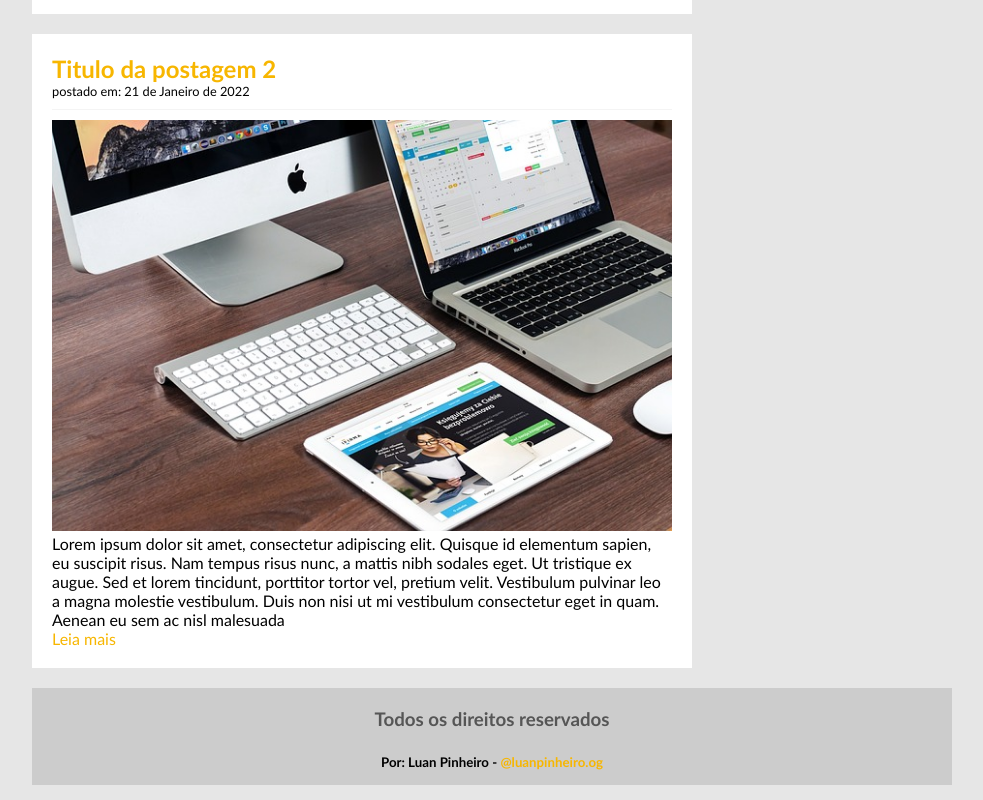
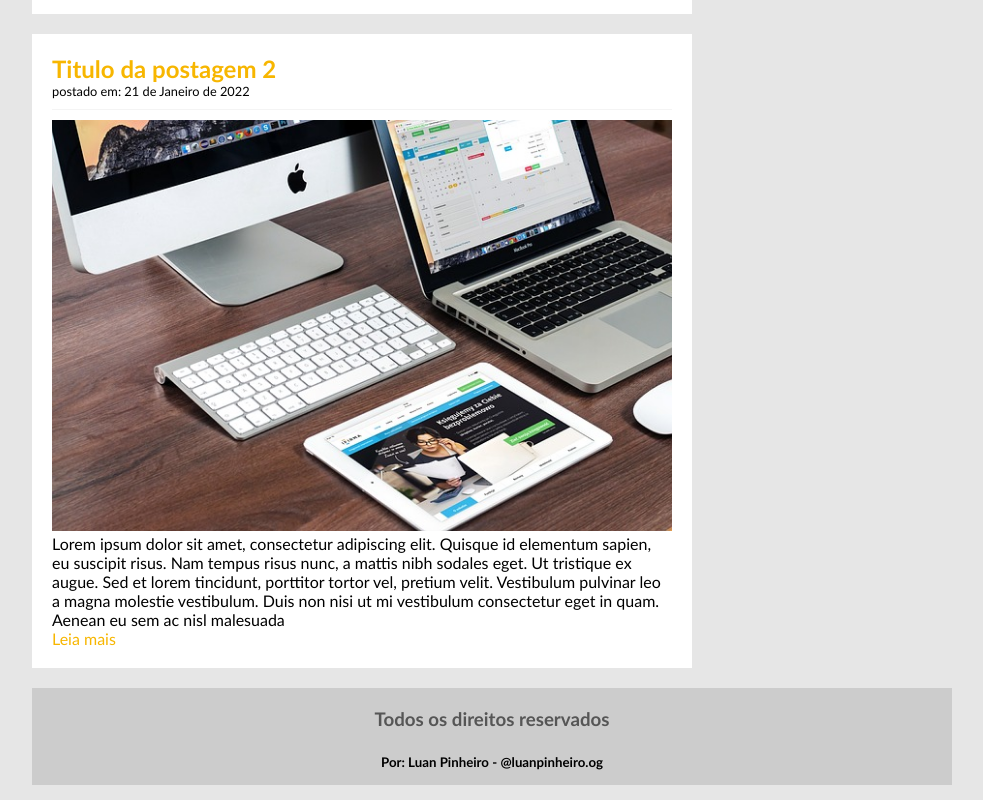
Before and after one commit to luanpinheiroog/TecBlog, a plain HTML site: page index.html in a window 1280 px wide. Shown: the part 773-1573 px from the top of the page, without its empty margins (148-1131 px from the left). Drawn offline with Linux system fonts and the light colour scheme.

Commit message:
Update index.html

```diff
--- a/index.html
+++ b/index.html
@@ -84,7 +84,9 @@
 
 			<br>
 
-				<h5>Por: Luan Pinheiro - <a href="https://www.instagram.com/luanpinheiro.og/" style"color: black;">@luanpinheiro.og</a><br></h5>
+				<div id="conteudo-instagram">
+					<h5>Por: Luan Pinheiro - <a href="https://www.instagram.com/luanpinheiro.og/">@luanpinheiro.og</a></h5>
+				</div>
 
 		</div>
 
```
